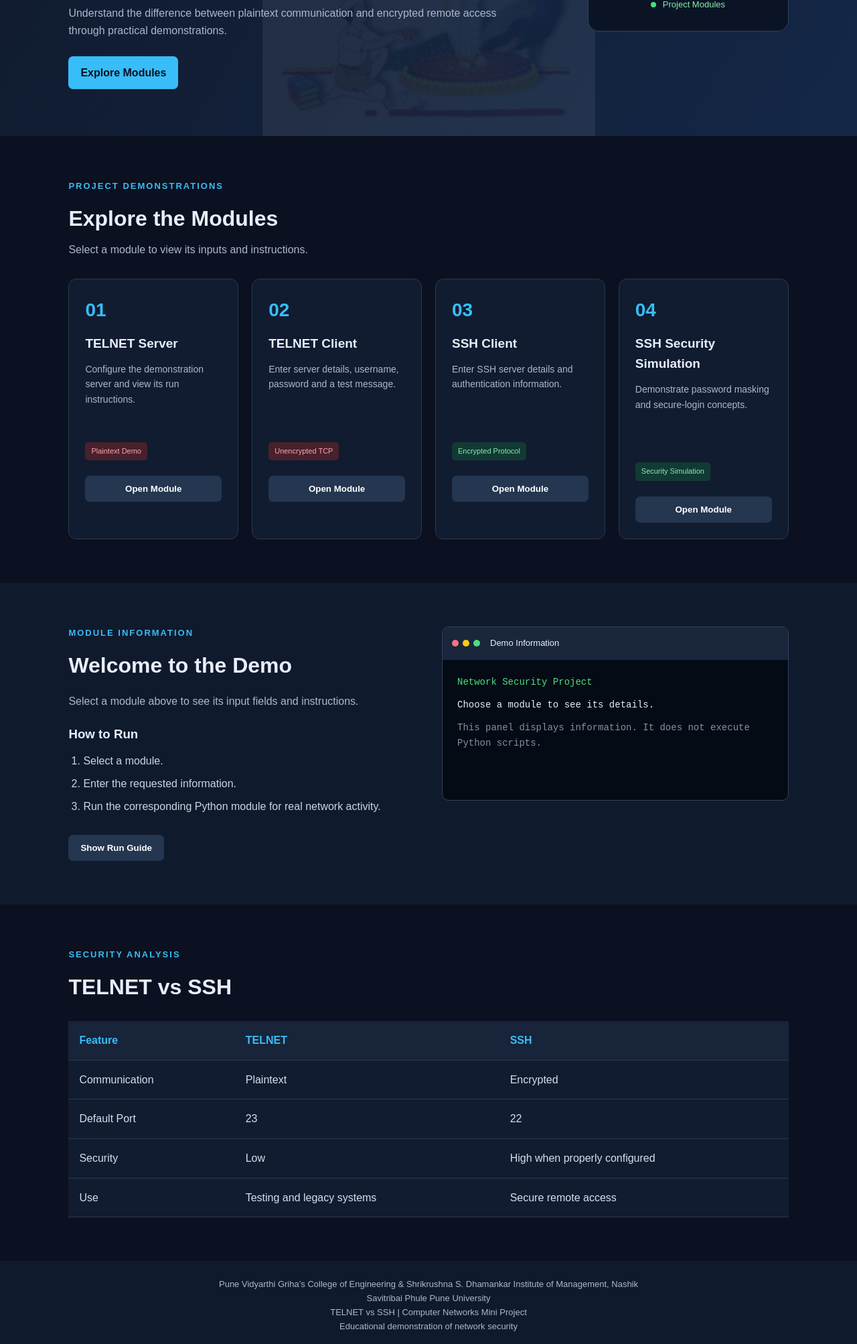
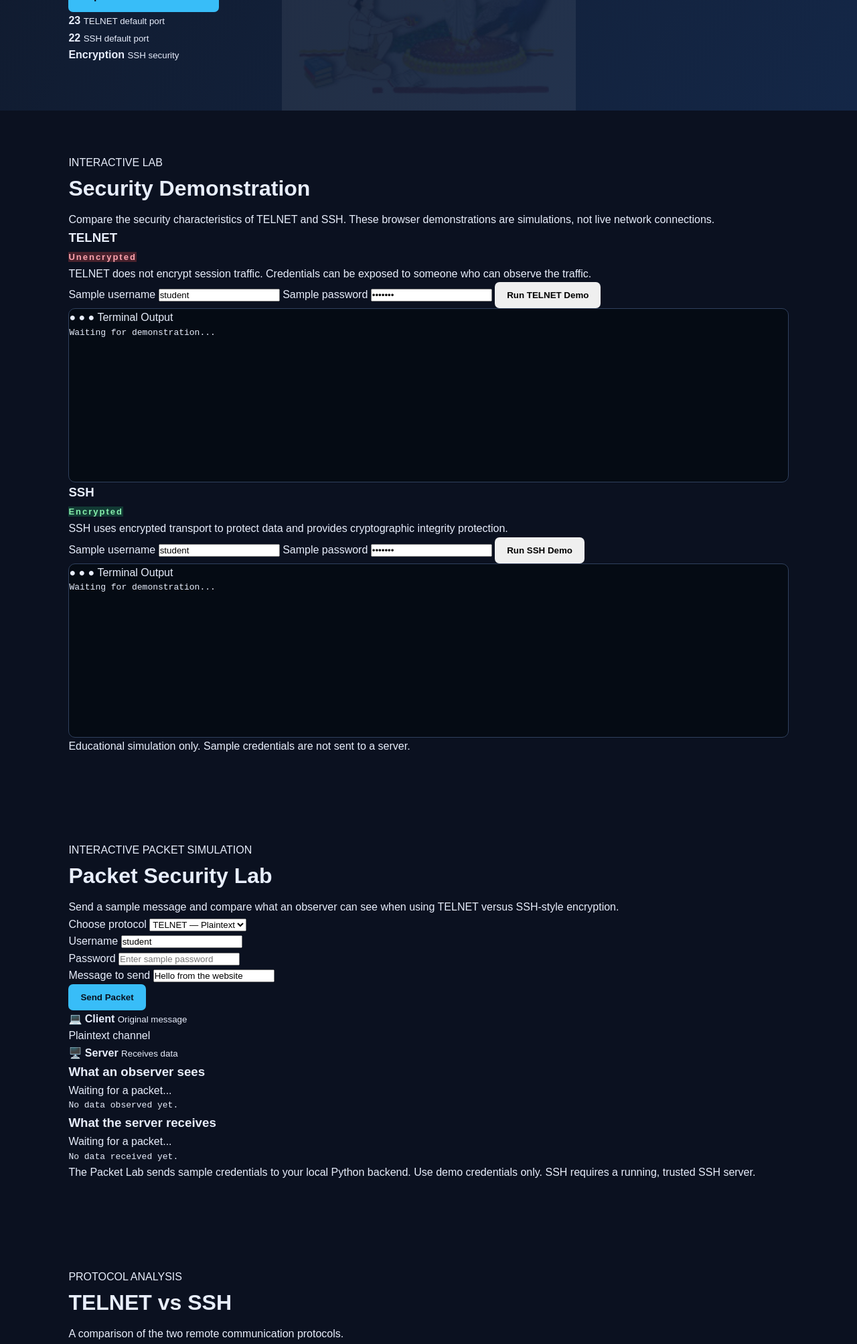
Before and after one commit to pathakrashi/TelnetvsSSH_CN, a plain HTML site: page index.html in a window 1280 px wide. Shown: the part 480-2486 px from the top of the page at 67% size. Drawn offline with Linux system fonts and the light colour scheme.

Commit message:
Revise HTML structure and content for clarity
Updated the title and meta description for improved SEO. Reorganized header and navigation structure for better user experience. Added new sections for packet security lab and project overview.

```diff
--- a/index.html
+++ b/index.html
@@ -1,149 +1,358 @@
+
 <!DOCTYPE html>
 <html lang="en">
 <head>
     <meta charset="UTF-8">
     <meta name="viewport" content="width=device-width, initial-scale=1.0">
-    <title>TELNET vs SSH | Network Security</title>
+    <meta name="description" content="TELNET vs SSH - Computer Networks Security Demonstration">
+    <title>TELNET vs SSH | PVG's College of Engineering, Nashik</title>
     <link rel="stylesheet" href="style.css">
 </head>
+
 <body>
 
 <header class="navbar">
-        <div class="brand">
-            <img src="pvg.jpg" alt="College logo" class="brand-logo">
-            <div class="logo">NET<span>SEC</span></div>
-        </div>
+    <a href="#home" class="college-brand">
+        <img src="images/pvg.jpg" alt="College emblem" class="college-logo">
+        <span class="college-name">
+            PVG's College of Engineering &
+            Shrikrushna S. Dhamankar Institute of Management
+            <small>Nashik, Maharashtra</small>
+        </span>
+    </a>
+
     <nav>
         <a href="#home">Home</a>
-            <a href="#modules">Modules</a>
+        <a href="#demo">Demonstration</a>
+        <a href="#packet-lab">Packet Lab</a>
         <a href="#comparison">Comparison</a>
+        <a href="#about">About</a>
     </nav>
 </header>
 
+<main>
+
+    <!-- HOME SECTION -->
     <section class="hero" id="home">
         <div class="hero-content">
-            <h3 class="college-name">Pune Vidyarthi Griha’s College of Engineering &amp; Shrikrushna S. Dhamankar Institute of Management, Nashik</h3>
-            <p class="university-name">Savitribai Phule Pune University</p>
-            <p class="tag">COMPUTER NETWORKS MINI PROJECT</p>
+            <p class="eyebrow">COMPUTER NETWORKS MINI PROJECT</p>
+
             <h1>TELNET <span>vs</span> SSH</h1>
-            <h2>Security Demonstration of Remote Communication</h2>
-            <p>
-                Understand the difference between plaintext communication
-                and encrypted remote access through practical demonstrations.
-            </p>
-            <a href="#modules" class="primary-btn">Explore Modules</a>
-        </div>
 
-        <div class="hero-card">
-            <div class="shield">🔐</div>
-            <h3>Secure Communication</h3>
-            <p>Compare traditional remote access with secure SSH communication.</p>
-            <div class="status"><span class="dot"></span> Project Modules</div>
-        </div>
-    </section>
+            <h2>Understanding Remote Communication Security</h2>
 
-    <section class="section" id="modules">
-        <p class="tag">PROJECT DEMONSTRATIONS</p>
-        <h2>Explore the Modules</h2>
-        <p class="section-desc">Select a module to view its inputs and instructions.</p>
-
-        <div class="module-grid">
-            <article class="module-card telnet">
-                <div class="card-icon">01</div>
-                <h3>TELNET Server</h3>
-                <p>Configure the demonstration server and view its run instructions.</p>
-                <span class="badge danger">Plaintext Demo</span>
-                <button type="button" onclick="showModule('server')">Open Module</button>
-            </article>
-
-            <article class="module-card telnet">
-                <div class="card-icon">02</div>
-                <h3>TELNET Client</h3>
-                <p>Enter server details, username, password and a test message.</p>
-                <span class="badge danger">Unencrypted TCP</span>
-                <button type="button" onclick="showModule('client')">Open Module</button>
-            </article>
-
-            <article class="module-card ssh">
-                <div class="card-icon">03</div>
-                <h3>SSH Client</h3>
-                <p>Enter SSH server details and authentication information.</p>
-                <span class="badge safe">Encrypted Protocol</span>
-                <button type="button" onclick="showModule('ssh')">Open Module</button>
-            </article>
-
-            <article class="module-card ssh">
-                <div class="card-icon">04</div>
-                <h3>SSH Security Simulation</h3>
-                <p>Demonstrate password masking and secure-login concepts.</p>
-                <span class="badge safe">Security Simulation</span>
-                <button type="button" onclick="showModule('simulation')">Open Module</button>
-            </article>
-        </div>
-    </section>
-
-    <section class="demo-section" id="demo">
-        <div class="demo-info">
-            <p class="tag">MODULE INFORMATION</p>
-            <h2 id="module-title">Welcome to the Demo</h2>
-            <p id="module-description">
-                Select a module above to see its input fields and instructions.
+            <p class="intro">
+                Explore how remote communication works and discover
+                why encryption is essential for protecting sensitive information.
             </p>
 
-            <h3>How to Run</h3>
-            <ol id="module-steps">
-                <li>Select a module.</li>
-                <li>Enter the requested information.</li>
-                <li>Run the corresponding Python module for real network activity.</li>
-            </ol>
+            <a href="#demo" class="primary-btn">Explore Demonstration ↓</a>
 
-            <div id="module-form"></div>
-
-            <button type="button" class="secondary-btn" onclick="showRunGuide()">
-                Show Run Guide
-            </button>
+            <div class="stats">
+                <div>
+                    <strong>23</strong>
+                    <small>TELNET default port</small>
                 </div>
-
-        <div class="terminal">
-            <div class="terminal-header">
-                <div class="terminal-dots"><span></span><span></span><span></span></div>
-                <span>Demo Information</span>
+                <div>
+                    <strong>22</strong>
+                    <small>SSH default port</small>
                 </div>
-            <div class="terminal-body" id="terminal-output" aria-live="polite">
-                <p class="terminal-green">Network Security Project</p>
-                <p>Choose a module to see its details.</p>
-                <p class="terminal-muted">
-                    This panel displays information. It does not execute Python scripts.
-                </p>
+                <div>
+                    <strong>Encryption</strong>
+                    <small>SSH security</small>
+                </div>
             </div>
         </div>
     </section>
 
+    <!-- ORIGINAL TELNET AND SSH DEMONSTRATION -->
+    <section class="section" id="demo">
+        <p class="eyebrow">INTERACTIVE LAB</p>
+        <h2>Security Demonstration</h2>
+
+        <p class="muted">
+            Compare the security characteristics of TELNET and SSH.
+            These browser demonstrations are simulations, not live network connections.
+        </p>
+
+        <div class="demo-grid">
+
+            <!-- TELNET -->
+            <article class="panel telnet-panel">
+                <div class="panel-heading">
+                    <span class="status red"></span>
+                    <h3>TELNET</h3>
+                    <span class="tag danger">Unencrypted</span>
+                </div>
+
+                <p>
+                    TELNET does not encrypt session traffic.
+                    Credentials can be exposed to someone who can observe the traffic.
+                </p>
+
+                <label for="tel-user">Sample username</label>
+                <input id="tel-user" type="text" value="student" autocomplete="off">
+
+                <label for="tel-pass">Sample password</label>
+                <input id="tel-pass" type="password" value="demo123" autocomplete="off">
+
+                <button id="tel-btn" class="danger-btn" type="button">
+                    Run TELNET Demo
+                </button>
+
+                <div class="terminal">
+                    <div class="terminal-top">● ● ● <span>Terminal Output</span></div>
+                    <pre id="tel-output">Waiting for demonstration...</pre>
+                </div>
+            </article>
+
+            <!-- SSH -->
+            <article class="panel ssh-panel">
+                <div class="panel-heading">
+                    <span class="status green"></span>
+                    <h3>SSH</h3>
+                    <span class="tag safe">Encrypted</span>
+                </div>
+
+                <p>
+                    SSH uses encrypted transport to protect data and provides
+                    cryptographic integrity protection.
+                </p>
+
+                <label for="ssh-user">Sample username</label>
+                <input id="ssh-user" type="text" value="student" autocomplete="off">
+
+                <label for="ssh-pass">Sample password</label>
+                <input id="ssh-pass" type="password" value="demo123" autocomplete="off">
+
+                <button id="ssh-btn" class="safe-btn" type="button">
+                    Run SSH Demo
+                </button>
+
+                <div class="terminal">
+                    <div class="terminal-top">● ● ● <span>Terminal Output</span></div>
+                    <pre id="ssh-output">Waiting for demonstration...</pre>
+                </div>
+            </article>
+
+        </div>
+
+        <p class="note">
+            Educational simulation only. Sample credentials are not sent to a server.
+        </p>
+    </section>
+
+    <!-- NEW PACKET SECURITY LAB -->
+    <section class="section packet-lab" id="packet-lab">
+        <p class="eyebrow">INTERACTIVE PACKET SIMULATION</p>
+        <h2>Packet Security Lab</h2>
+
+        <p class="muted">
+            Send a sample message and compare what an observer can see
+            when using TELNET versus SSH-style encryption.
+        </p>
+
+        <div class="packet-controls">
+
+            <div>
+                <label for="packet-protocol">Choose protocol</label>
+                <select id="packet-protocol">
+                    <option value="telnet">TELNET — Plaintext</option>
+                    <option value="ssh">SSH — Encrypted</option>
+                </select>
+            </div>
+
+            <div>
+                <label for="packet-username">Username</label>
+                <input
+                    id="packet-username"
+                    type="text"
+                    value="student"
+                    placeholder="Enter username"
+                    autocomplete="off"
+                    maxlength="100"
+                >
+            </div>
+
+            <div>
+                <label for="packet-password">Password</label>
+                <input
+                    id="packet-password"
+                    type="password"
+                    placeholder="Enter sample password"
+                    autocomplete="off"
+                    maxlength="200"
+                >
+            </div>
+
+            <div>
+                <label for="packet-message" id="packet-message-label">
+                    Message to send
+                </label>
+                <input
+                    id="packet-message"
+                    type="text"
+                    value="Hello from the website"
+                    maxlength="200"
+                    placeholder="Enter a message"
+                    autocomplete="off"
+                >
+            </div>
+
+            <button id="send-packet-btn" class="primary-btn" type="button">
+                Send Packet
+            </button>
+
+        </div>
+
+        <div class="packet-flow" id="packet-flow">
+            <div class="packet-node">
+                <span>💻</span>
+                <strong>Client</strong>
+                <small>Original message</small>
+            </div>
+
+            <div class="packet-channel">
+                <span id="channel-label">Plaintext channel</span>
+                <div class="packet-track">
+                    <div class="packet-dot" id="packet-dot"></div>
+                </div>
+            </div>
+
+            <div class="packet-node">
+                <span>🖥️</span>
+                <strong>Server</strong>
+                <small>Receives data</small>
+            </div>
+        </div>
+
+        <div class="packet-results">
+            <article class="packet-card">
+                <h3>What an observer sees</h3>
+                <p id="observer-status" class="packet-status status-clear">
+                    Waiting for a packet...
+                </p>
+                <pre id="observer-output">No data observed yet.</pre>
+            </article>
+
+            <article class="packet-card">
+                <h3>What the server receives</h3>
+                <p id="server-status" class="packet-status">
+                    Waiting for a packet...
+                </p>
+                <pre id="server-output">No data received yet.</pre>
+            </article>
+        </div>
+
+        <p class="note">
+            The Packet Lab sends sample credentials to your local Python backend.
+            Use demo credentials only. SSH requires a running, trusted SSH server.
+        </p>
+    </section>
+
+    <!-- COMPARISON TABLE -->
     <section class="section comparison" id="comparison">
-        <p class="tag">SECURITY ANALYSIS</p>
+        <p class="eyebrow">PROTOCOL ANALYSIS</p>
         <h2>TELNET vs SSH</h2>
+
+        <p class="muted">
+            A comparison of the two remote communication protocols.
+        </p>
+
         <div class="table-wrap">
             <table>
                 <thead>
-                    <tr><th>Feature</th><th>TELNET</th><th>SSH</th></tr>
+                    <tr>
+                        <th>Feature</th>
+                        <th>TELNET</th>
+                        <th>SSH</th>
+                    </tr>
                 </thead>
+
                 <tbody>
-                    <tr><td>Communication</td><td>Plaintext</td><td>Encrypted</td></tr>
-                    <tr><td>Default Port</td><td>23</td><td>22</td></tr>
-                    <tr><td>Security</td><td>Low</td><td>High when properly configured</td></tr>
-                    <tr><td>Use</td><td>Testing and legacy systems</td><td>Secure remote access</td></tr>
+                    <tr>
+                        <td>Full form</td>
+                        <td>Teletype Network</td>
+                        <td>Secure Shell</td>
+                    </tr>
+                    <tr>
+                        <td>Default TCP port</td>
+                        <td>23</td>
+                        <td>22</td>
+                    </tr>
+                    <tr>
+                        <td>Encryption</td>
+                        <td>Not provided</td>
+                        <td>Provided</td>
+                    </tr>
+                    <tr>
+                        <td>Credential protection</td>
+                        <td>Plaintext exposure risk</td>
+                        <td>Protected in transit</td>
+                    </tr>
+                    <tr>
+                        <td>Integrity protection</td>
+                        <td>No cryptographic protection</td>
+                        <td>Cryptographic protection</td>
+                    </tr>
+                    <tr>
+                        <td>Typical use</td>
+                        <td>Legacy systems and labs</td>
+                        <td>Secure remote administration</td>
+                    </tr>
                 </tbody>
             </table>
         </div>
     </section>
 
+    <!-- ABOUT SECTION -->
+    <section class="section about" id="about">
+        <p class="eyebrow">PROJECT OVERVIEW</p>
+        <h2>Objectives &amp; Conclusion</h2>
+
+        <div class="info-grid">
+            <article class="info-card">
+                <h3>Project Objectives</h3>
+                <ul>
+                    <li>Understand remote communication protocols.</li>
+                    <li>Study the security limitations of TELNET.</li>
+                    <li>Understand SSH encryption.</li>
+                    <li>Compare default ports and security features.</li>
+                    <li>Demonstrate why secure remote access matters.</li>
+                </ul>
+            </article>
+
+            <article class="info-card">
+                <h3>Conclusion</h3>
+                <p>
+                    TELNET does not encrypt its traffic, creating a risk of
+                    credential exposure. SSH protects communications through
+                    encryption and integrity protection and supports server
+                    authentication when configured correctly. SSH is therefore
+                    preferred for secure remote administration.
+                </p>
+            </article>
+        </div>
+    </section>
+
+</main>
+
+<!-- FOOTER -->
 <footer>
-        <p>Pune Vidyarthi Griha’s College of Engineering &amp; Shrikrushna S. Dhamankar Institute of Management, Nashik</p>
-        <p>Savitribai Phule Pune University</p>
-        <p>TELNET vs SSH | Computer Networks Mini Project</p>
-        <p>Educational demonstration of network security</p>
+    <div class="footer-brand">
+        <img src="images/pvg.jpg" alt="" class="footer-logo">
+        <div>
+            <strong>PVG's College of Engineering &amp;</strong>
+            <p>Shrikrushna S. Dhamankar Institute of Management, Nashik</p>
+        </div>
+    </div>
+
+    <p class="footer-project">
+        TELNET vs SSH | Computer Networks Mini Project
+    </p>
 </footer>
 
 <script src="script.js"></script>
+
 </body>
 </html>
```
Lines whose indentation alone changed are shown as unchanged.
